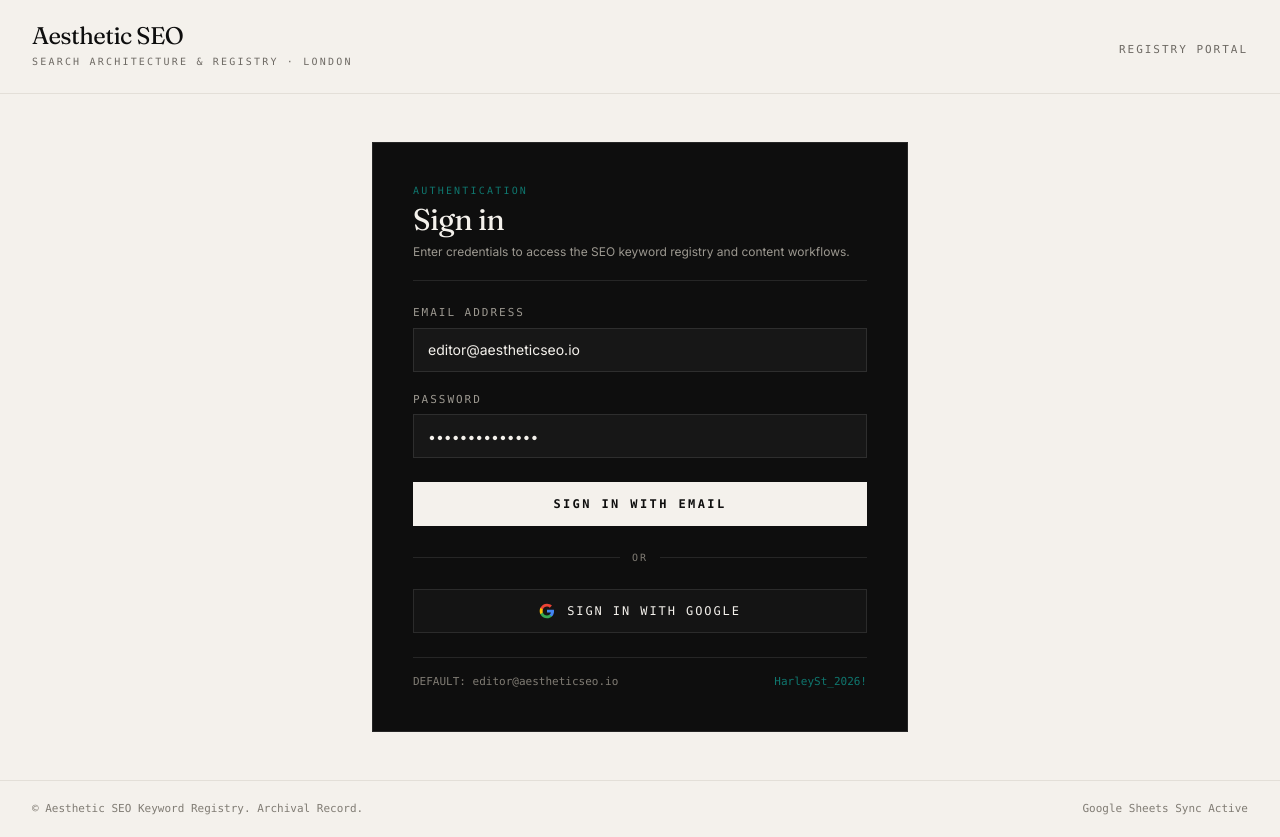
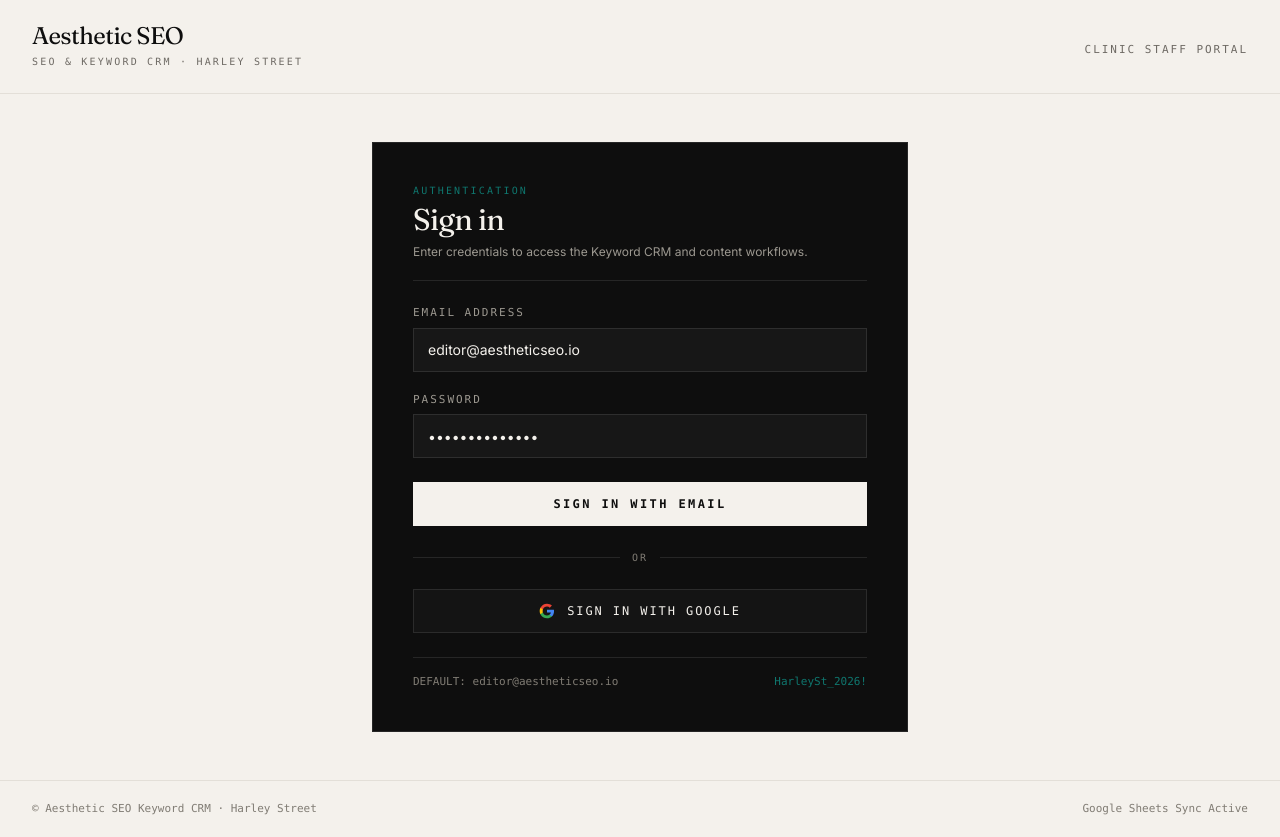
Before and after one commit to Ahmadprofessional/seo-crm, a Next.js app: page /login in a window 1280 px wide. Built offline with nearby package versions, Linux system fonts and the light colour scheme; no server answers.

Commit message:
Update branding and headers from Architecture and Registry to Keyword CRM for clinic staff clarity

```diff
--- a/src/app/keywords/page.tsx
+++ b/src/app/keywords/page.tsx
@@ -33,10 +33,10 @@
       <div className="flex flex-col sm:flex-row sm:items-baseline sm:justify-between gap-4 pb-6 border-b border-[#E5E0D8]">
         <div>
           <span className="text-[10px] font-mono uppercase tracking-[0.2em] text-[#777] block mb-1">
-            Index &amp; Specifications
+            Clinic Keyword CRM
           </span>
           <h1 className="font-serif text-3xl sm:text-4xl text-[#0E0E0E] font-normal tracking-tight">
-            Search Registry
+            All Keywords
           </h1>
           <p className="text-xs sm:text-sm text-[#666] mt-1.5 font-light max-w-xl">
             Live search demand, content lifecycle stages, and metadata synchronized directly with Google Sheets.
--- a/src/app/layout.tsx
+++ b/src/app/layout.tsx
@@ -17,8 +17,8 @@
 
 export const metadata: Metadata = {
   metadataBase: new URL(process.env.NEXTAUTH_URL || "https://seo-crm-beta.vercel.app"),
-  title: "Aesthetic SEO | Search Architecture & Registry",
-  description: "Clinical SEO Search Registry and Keyword CRM.",
+  title: "Aesthetic SEO | Keyword CRM",
+  description: "SEO Keyword CRM and Content Management for Aesthetic Clinics.",
   icons: {
     icon: [
       { url: "/icon.svg", type: "image/svg+xml" },
--- a/src/app/login/page.tsx
+++ b/src/app/login/page.tsx
@@ -1,7 +1,7 @@
 'use client';
 
 /**
- * Editorial Architecture Login Screen
+ * Aesthetic SEO Keyword CRM Login Screen
  * Ultra-fast, minimal, zero-fluff login screen.
  * Standard native cursor, clean paper palette (#F4F1EC), ink panel (#0E0E0E),
  * direct credentials and Google sign-in options. Zero fabricated data.
@@ -99,12 +99,12 @@
             Aesthetic SEO
           </span>
           <span className="block text-[10px] font-mono uppercase tracking-[0.22em] text-[#6E6A64] mt-1">
-            Search Architecture & Registry · London
+            SEO & Keyword CRM · Harley Street
           </span>
         </div>
         <div className="text-right hidden sm:block">
           <span className="text-[11px] font-mono uppercase tracking-[0.18em] text-[#6E6A64]">
-            Registry Portal
+            Clinic Staff Portal
           </span>
         </div>
       </header>
@@ -121,7 +121,7 @@
               Sign in
             </h1>
             <p className="text-xs text-[#9C9890] mt-1.5">
-              Enter credentials to access the SEO keyword registry and content workflows.
+              Enter credentials to access the Keyword CRM and content workflows.
             </p>
           </div>
 
@@ -234,7 +234,7 @@
 
       {/* Footer */}
       <footer className="w-full px-8 py-5 border-t border-[#E3DFD8] flex flex-col sm:flex-row items-center justify-between gap-3 text-[11px] font-mono text-[#807C74]">
-        <span>© Aesthetic SEO Keyword Registry. Archival Record.</span>
+        <span>© Aesthetic SEO Keyword CRM · Harley Street</span>
         <span>Google Sheets Sync Active</span>
       </footer>
     </div>
--- a/src/components/app-shell.tsx
+++ b/src/components/app-shell.tsx
@@ -34,7 +34,7 @@
                   Aesthetic SEO
                 </span>
                 <span className="text-[10px] tracking-[0.2em] uppercase text-[#736E66] block mt-2 font-mono">
-                  Registry & Index · Harley St.
+                  Keyword CRM · Harley St.
                 </span>
               </Link>
             </div>
--- a/src/components/dashboard/dashboard-view.tsx
+++ b/src/components/dashboard/dashboard-view.tsx
@@ -1,7 +1,7 @@
 'use client';
 
 /**
- * Editorial Architecture Dashboard
+ * Aesthetic SEO Keyword CRM Dashboard
  * - Oversized count-up numerals in Fraunces serif
  * - Interactive 3D keyword skyline visualization with R3F
  * - Architectural hairline metric grid
@@ -87,7 +87,7 @@
         <div>
           <div className="flex items-center gap-3 mb-2">
             <span className="text-[10px] font-mono uppercase tracking-[0.22em] text-[#0F766E] font-medium">
-              Aesthetic Search Architecture · Harley St.
+              Aesthetic SEO & Keyword CRM · Harley St.
             </span>
             <span className="inline-flex items-center gap-1.5 px-2 py-0.5 text-[10px] font-mono uppercase tracking-[0.16em] text-[#0F766E] border border-[#0F766E]/30 bg-[#F0FDF4]/50">
               <span className="h-1.5 w-1.5 rounded-full bg-[#0F766E] animate-pulse" />
@@ -95,10 +95,10 @@
             </span>
           </div>
           <h1 className="font-serif text-3xl sm:text-4xl text-[#0E0E0E] font-normal tracking-[-0.02em]">
-            Overview & Registry
+            Overview & Keyword CRM
           </h1>
           <p className="text-xs sm:text-sm text-[#6E6A64] mt-1 max-w-xl">
-            Central repository tracking organic search positions, monthly demand volumes, and editorial landing page pipelines.
+            Central dashboard tracking organic search positions, monthly demand volumes, and clinic content pipelines.
           </p>
         </div>
 
@@ -114,7 +114,7 @@
             href="/keywords"
             className="h-10 px-4 border border-[#D5CFC4] hover:border-[#0E0E0E] text-[#0E0E0E] text-xs font-mono uppercase tracking-[0.18em] inline-flex items-center transition-colors bg-[#FAF8F5]"
           >
-            Full Registry →
+            All Keywords →
           </Link>
         </div>
       </section>
@@ -312,7 +312,7 @@
         </div>
       </section>
 
-      {/* 5. Top 10 Keywords Archival Index */}
+      {/* 5. Top 10 Keywords Priority Ranking */}
       <section className="border border-[#E3DFD8] bg-[#FAF8F5]">
         <div className="p-6 sm:p-7 border-b border-[#E3DFD8] flex items-center justify-between">
           <div>
@@ -327,7 +327,7 @@
             href="/keywords"
             className="text-xs font-mono uppercase tracking-[0.14em] text-[#0E0E0E] hover:text-[#0F766E] transition-colors"
           >
-            View All {keywords.length} Records →
+            View All {keywords.length} Keywords →
           </Link>
         </div>
 
```
